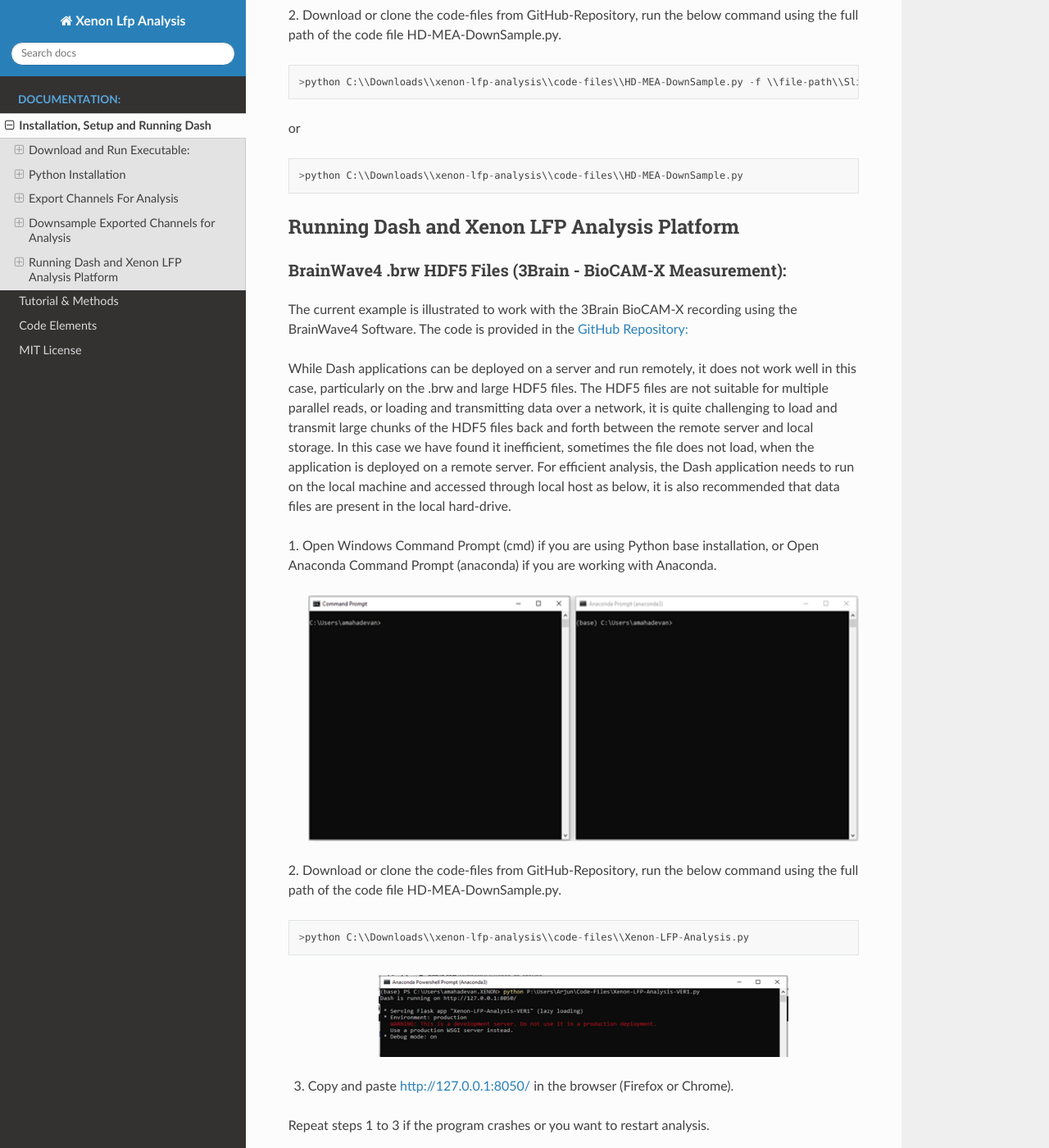
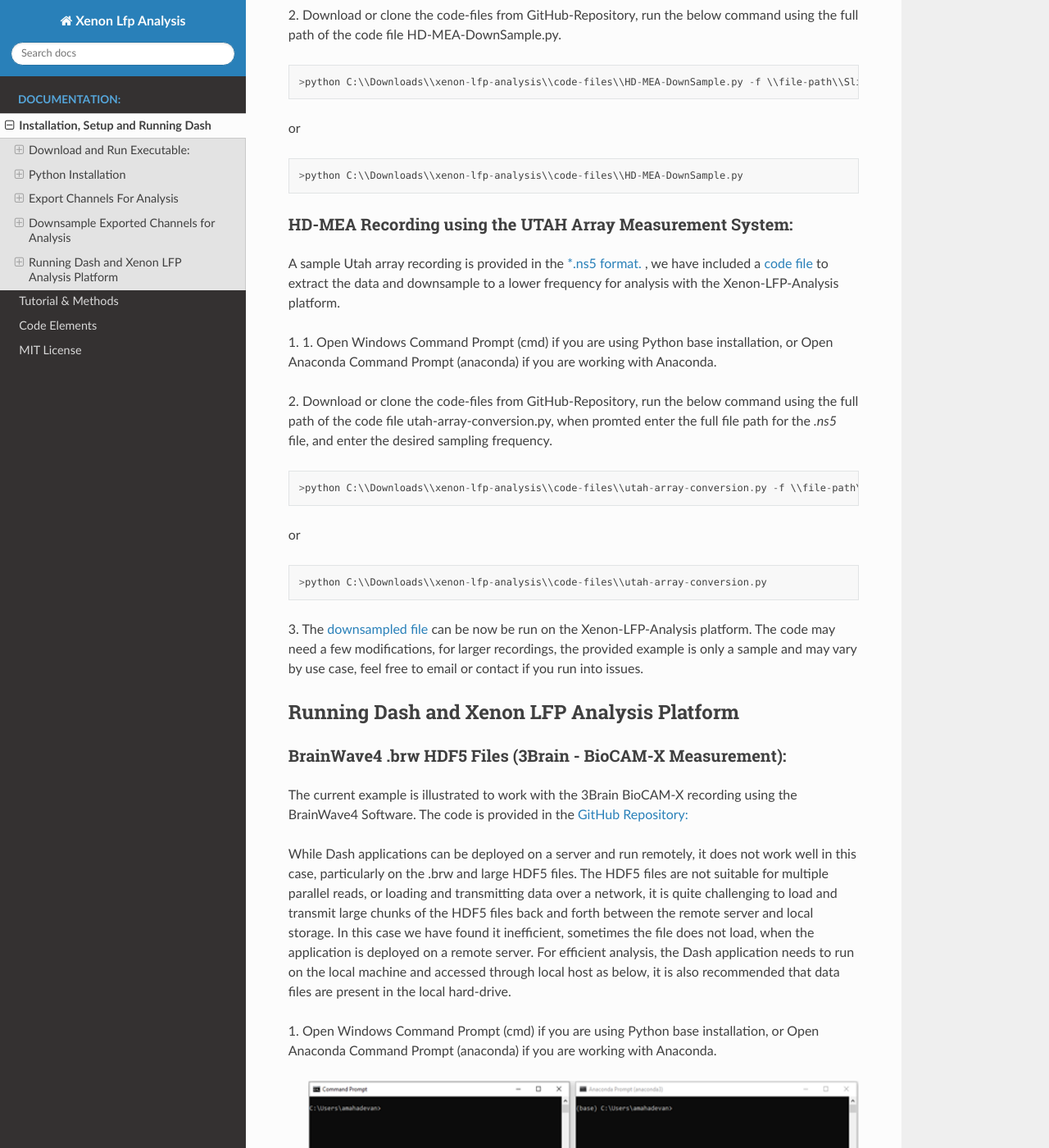
Before and after one commit to MicroBrew09/xenon-lfp-analysis, a Sphinx documentation site: the page built from docs/source/Installation.rst, in a window 1280 px wide and 1400 px high, scrolled down 5400 px. Shown: the whole window at 82% size. Built offline with Sphinx 7.4.7 and the Read the Docs theme 2.0.0, drawn with Linux system fonts in a browser that asks for light colours.

Commit message:
updated docs to include Utah array

```diff
--- a/docs/source/Installation.rst
+++ b/docs/source/Installation.rst
@@ -204,6 +204,33 @@
 
 >python C:\\Downloads\\xenon-lfp-analysis\\code-files\\HD-MEA-DownSample.py
 
+
+HD-MEA Recording using the UTAH Array Measurement System:
+~~~~~~~~~~~~~~~~~~~~~~~~~~~~~~~~~~~~~~~~~~~~~~~~~~~~~~~~~~~~~~
+
+A sample Utah array recording is provided in the `*.ns5 format. <https://www.dropbox.com/s/5a9ufj09nzpehjm/Iqseq_id520_007.ns5?dl=0>`_ , we have included a `code file <https://github.com/MicroBrew09/xenon-lfp-analysis.git>`_ \
+to extract the data and downsample to a lower frequency for analysis with the Xenon-LFP-Analysis platform.
+
+1. 1.	Open Windows Command Prompt (cmd) if you are using Python base installation, or \
+Open Anaconda Command Prompt (anaconda) if you are working with Anaconda.
+
+2. Download or clone the code-files from GitHub-Repository, \
+run the below command using the full path of the code file utah-array-conversion.py, when promted enter the full file path for the *.ns5* file,
+and enter the desired sampling frequency.
+::
+
+>python C:\\Downloads\\xenon-lfp-analysis\\code-files\\utah-array-conversion.py -f \\file-path\\Slice1_raw.brw :str -ns SamplingFrequency: int
+
+or
+
+::
+
+>python C:\\Downloads\\xenon-lfp-analysis\\code-files\\utah-array-conversion.py
+
+3. The `downsampled file <https://drive.google.com/file/d/1Ao1xW8prK4MasGJazjKWqtPbCJniIjBH/view?usp=sharing>`_ can be now be run on the Xenon-LFP-Analysis platform. The code may need a few modifications, \
+for larger recordings, the provided example is only a sample and may vary by use case, feel free to email or contact if you run into issues.
+
+
 Running Dash and Xenon LFP Analysis Platform
 ---------------------------------------------
 
```
Also changed, not shown: 5 other files.
